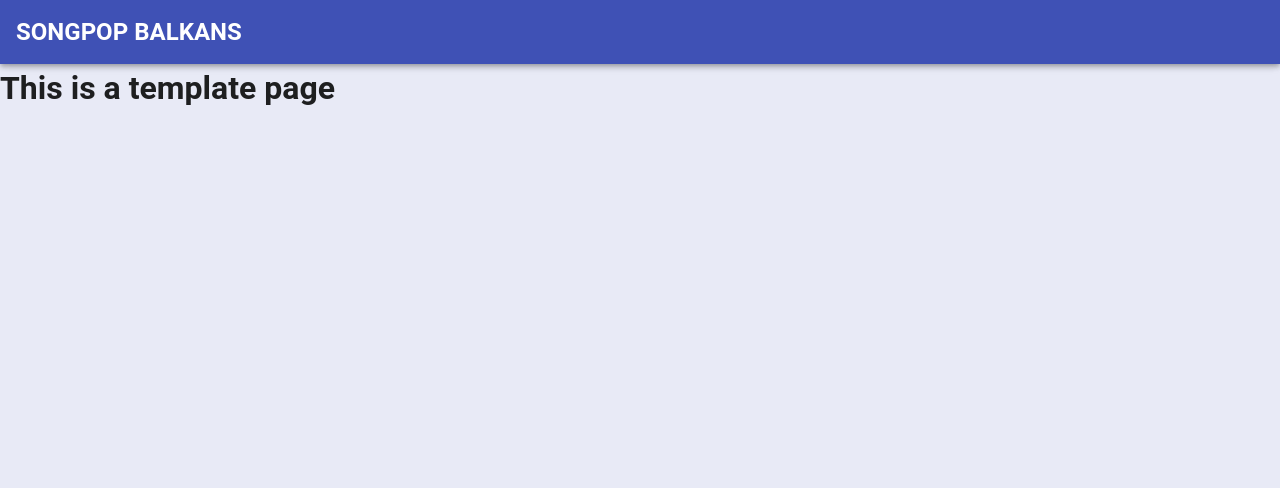
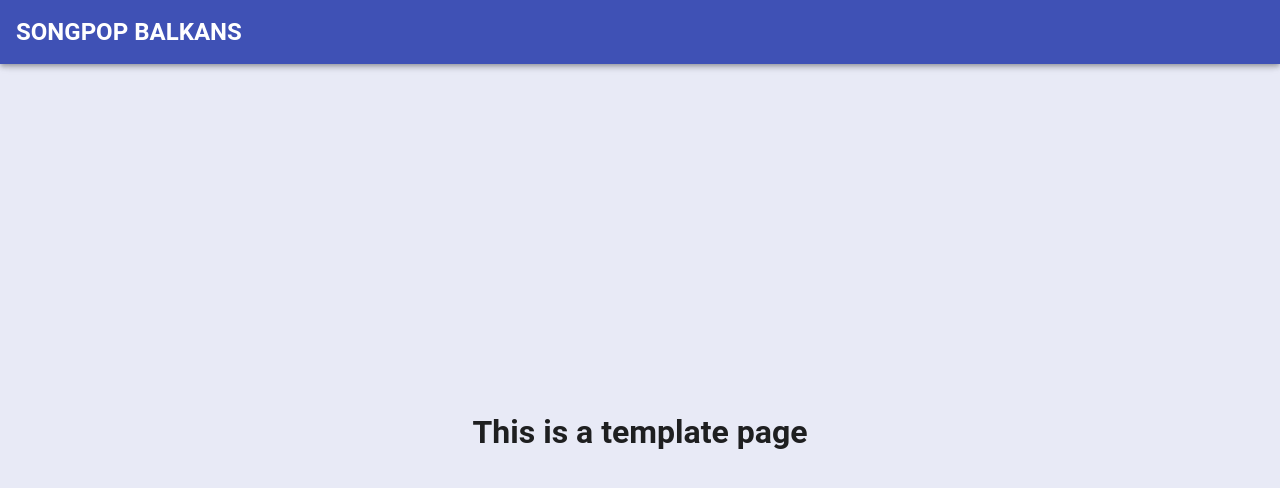
Before and after one commit to enricokokot/songpop-balkans-frontend, a Vue app: page /template in a window 1280 px wide. Shown: the top 488 px of the page. Built offline with nearby package versions, Linux system fonts and the light colour scheme; the HTML template or start-up script is replaced by a standard one.

Commit message:
Upgrade template

```diff
--- a/src/views/TemplateView.vue
+++ b/src/views/TemplateView.vue
@@ -1,5 +1,23 @@
 <template>
-  <div class="about">
+  <v-container fill-height justify-center>
     <h1>This is a template page</h1>
-  </div>
+  </v-container>
 </template>
+
+<script>
+export default {
+  name: "HomeView",
+  data: () => ({
+    //
+  }),
+  methods: {
+    //
+  },
+  mounted() {
+    //
+  },
+  computed: {
+    //
+  },
+};
+</script>
```
